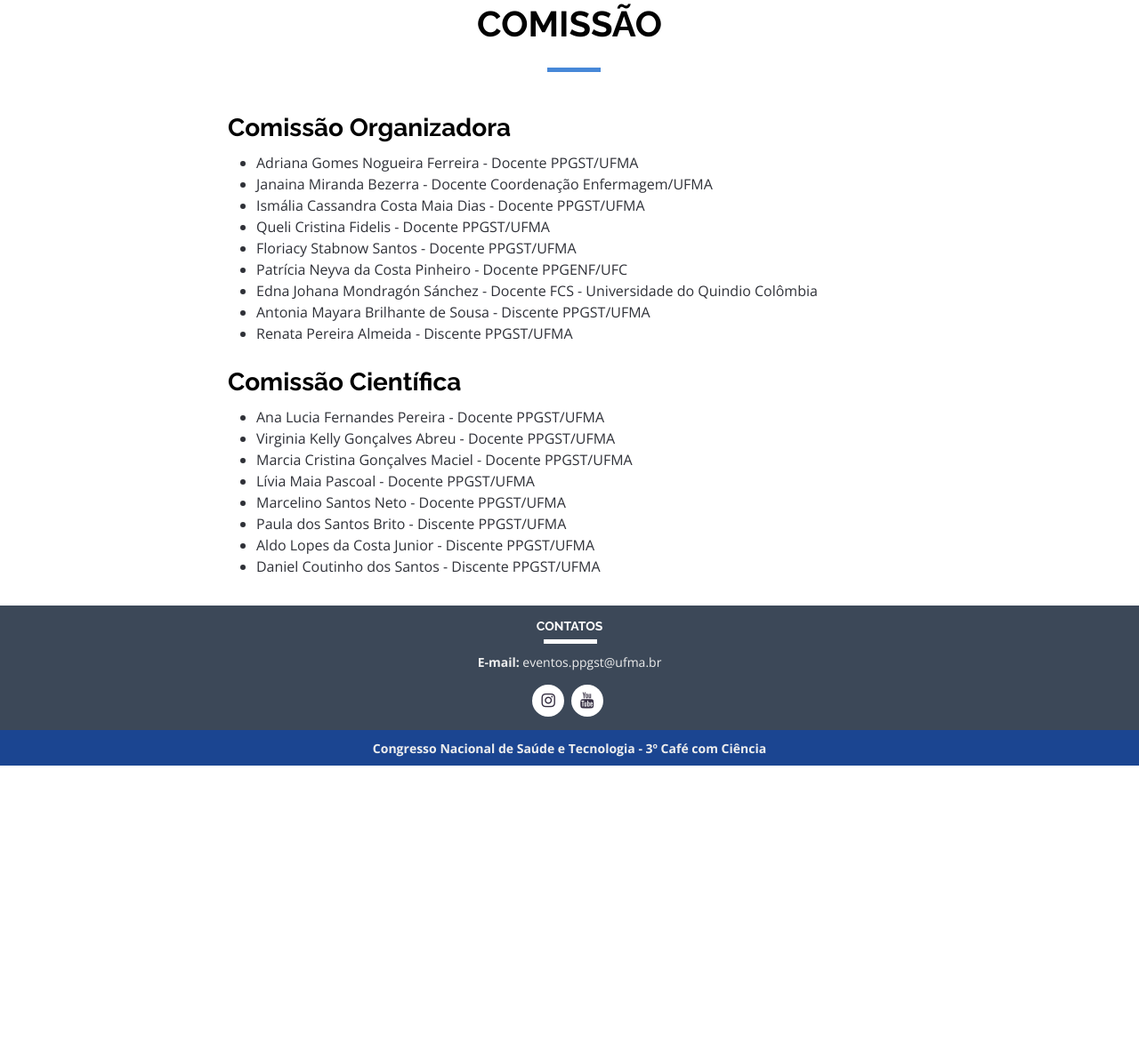
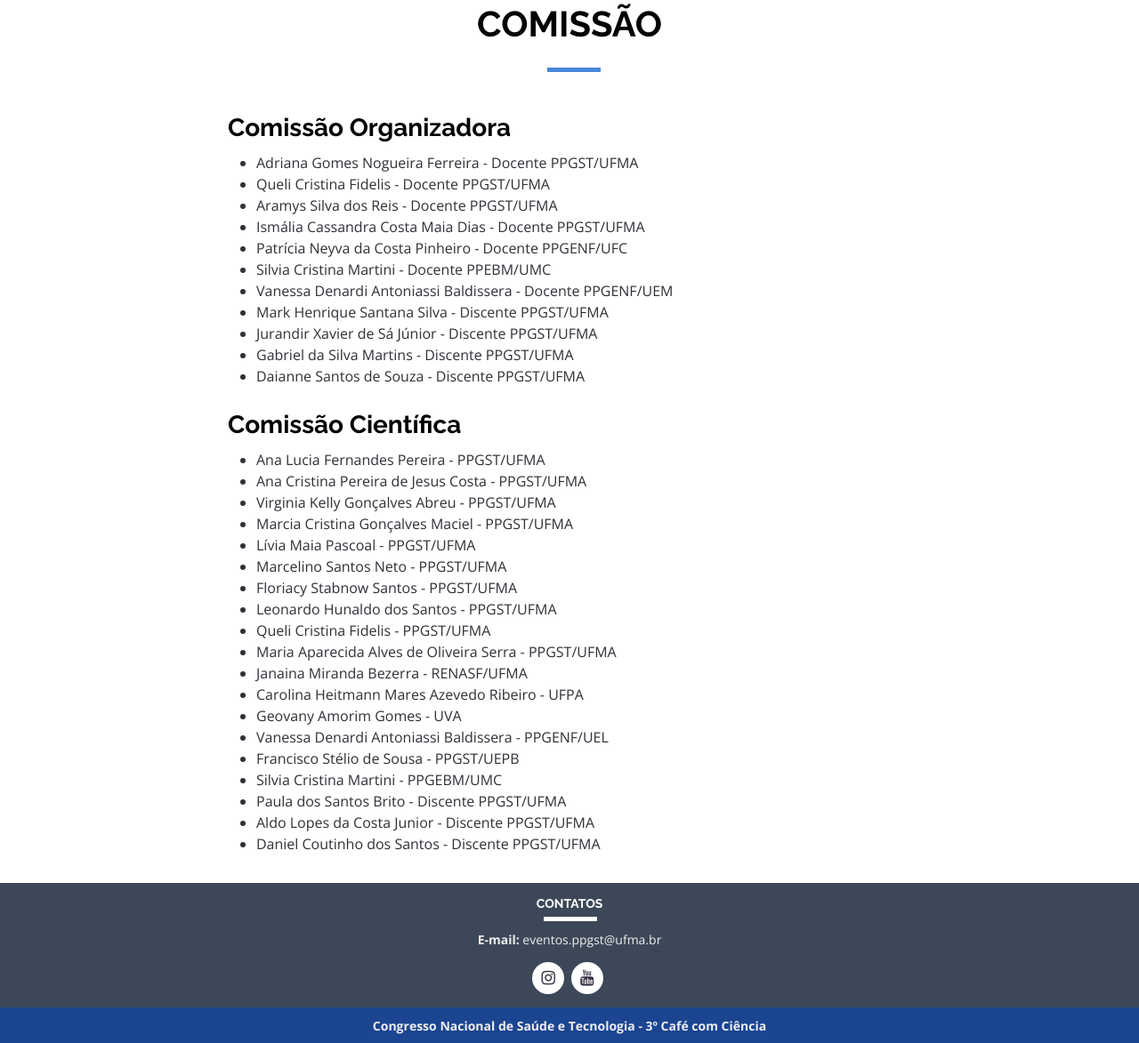
Before and after one commit to artur-pedro/petcomp-cnst, a PHP site: page /comissao.php in a window 1280 px wide. Shown: the part 377-1550 px from the top of the page at 89% size. Before the commit the page ends 1238 px from the top, so only its background shows below. Run offline with PHP 8.4, Linux system fonts and the light colour scheme; some libraries are stand-ins or nearby versions.

Commit message:
alterando local e comissao

```diff
--- a/comissao.php
+++ b/comissao.php
@@ -15,30 +15,43 @@
   require_once('header.php');
 ?>
   <div class="section-header">
-  <h1 id="centered">COMISSÃO</h1>
-            </div>
+    <h1 id="centered">COMISSÃO</h1>
+  </div>
 <div class="content">
 
   <h3 class="centered">Comissão Organizadora</h3>
   <ul class="centered">
     <li>Adriana Gomes Nogueira Ferreira - Docente PPGST/UFMA</li>
-    <li>Janaina Miranda Bezerra - Docente Coordenação Enfermagem/UFMA</li>
+    <li>Queli Cristina Fidelis - Docente PPGST/UFMA</li>
+    <li>Aramys Silva dos Reis - Docente PPGST/UFMA</li>
     <li>Ismália Cassandra Costa Maia Dias - Docente PPGST/UFMA</li>
-    <li>Queli Cristina Fidelis - Docente PPGST/UFMA</li>
-    <li>Floriacy Stabnow Santos - Docente PPGST/UFMA</li>
     <li>Patrícia Neyva da Costa Pinheiro - Docente PPGENF/UFC</li>
-    <li>Edna Johana Mondragón Sánchez - Docente FCS - Universidade do Quindio Colômbia</li>
-    <li>Antonia Mayara Brilhante de Sousa - Discente PPGST/UFMA</li>
-    <li>Renata Pereira Almeida - Discente PPGST/UFMA</li>
+    <li>Silvia Cristina Martini - Docente PPEBM/UMC</li>
+    <li>Vanessa Denardi Antoniassi Baldissera - Docente PPGENF/UEM</li>
+    <li>Mark Henrique Santana Silva - Discente PPGST/UFMA</li>
+    <li>Jurandir Xavier de Sá Júnior - Discente PPGST/UFMA</li>
+    <li>Gabriel da Silva Martins - Discente PPGST/UFMA</li>
+    <li>Daianne Santos de Souza - Discente PPGST/UFMA</li>
   </ul>
 
   <h3 class="centered">Comissão Científica</h3>
   <ul class="centered">
-    <li>Ana Lucia Fernandes Pereira - Docente PPGST/UFMA</li>
-    <li>Virginia Kelly Gonçalves Abreu - Docente PPGST/UFMA</li>
-    <li>Marcia Cristina Gonçalves Maciel - Docente PPGST/UFMA</li>
-    <li>Lívia Maia Pascoal - Docente PPGST/UFMA</li>
-    <li>Marcelino Santos Neto - Docente PPGST/UFMA</li>
+    <li>Ana Lucia Fernandes Pereira - PPGST/UFMA</li>
+    <li>Ana Cristina Pereira de Jesus Costa - PPGST/UFMA</li>
+    <li>Virginia Kelly Gonçalves Abreu - PPGST/UFMA</li>
+    <li>Marcia Cristina Gonçalves Maciel - PPGST/UFMA</li>
+    <li>Lívia Maia Pascoal - PPGST/UFMA</li>
+    <li>Marcelino Santos Neto - PPGST/UFMA</li>
+    <li>Floriacy Stabnow Santos - PPGST/UFMA</li>
+    <li>Leonardo Hunaldo dos Santos - PPGST/UFMA</li>
+    <li>Queli Cristina Fidelis - PPGST/UFMA</li>
+    <li>Maria Aparecida Alves de Oliveira Serra - PPGST/UFMA</li>
+    <li>Janaina Miranda Bezerra - RENASF/UFMA</li>
+    <li>Carolina Heitmann Mares Azevedo Ribeiro - UFPA</li>
+    <li>Geovany Amorim Gomes - UVA</li>
+    <li>Vanessa Denardi Antoniassi Baldissera - PPGENF/UEL</li>
+    <li>Francisco Stélio de Sousa - PPGST/UEPB</li>
+    <li>Silvia Cristina Martini - PPGEBM/UMC</li>
     <li>Paula dos Santos Brito - Discente PPGST/UFMA</li>
     <li>Aldo Lopes da Costa Junior - Discente PPGST/UFMA</li>
     <li>Daniel Coutinho dos Santos - Discente PPGST/UFMA</li>
```
Also changed, not shown: local.php (+34 -7 lines).
